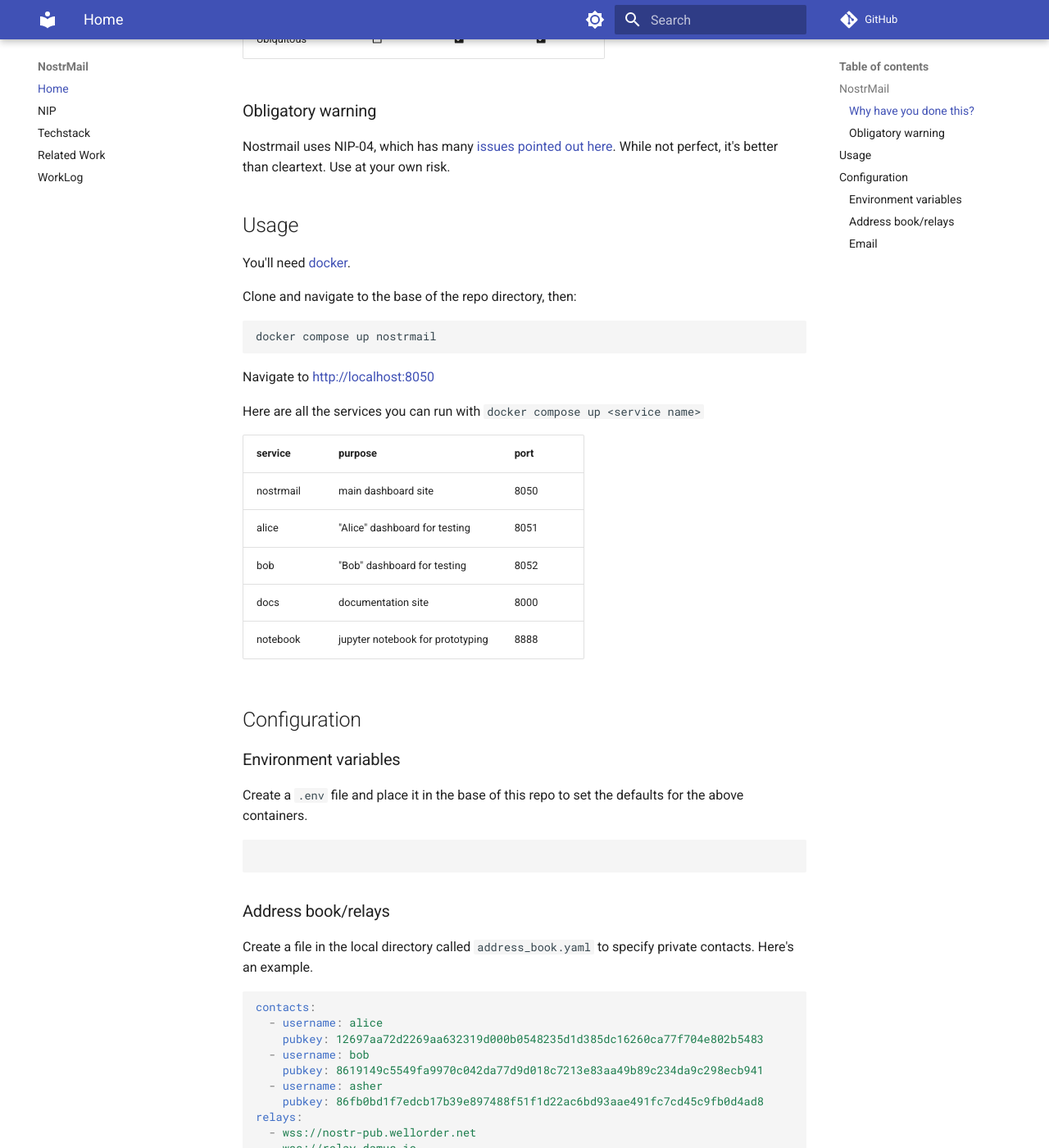
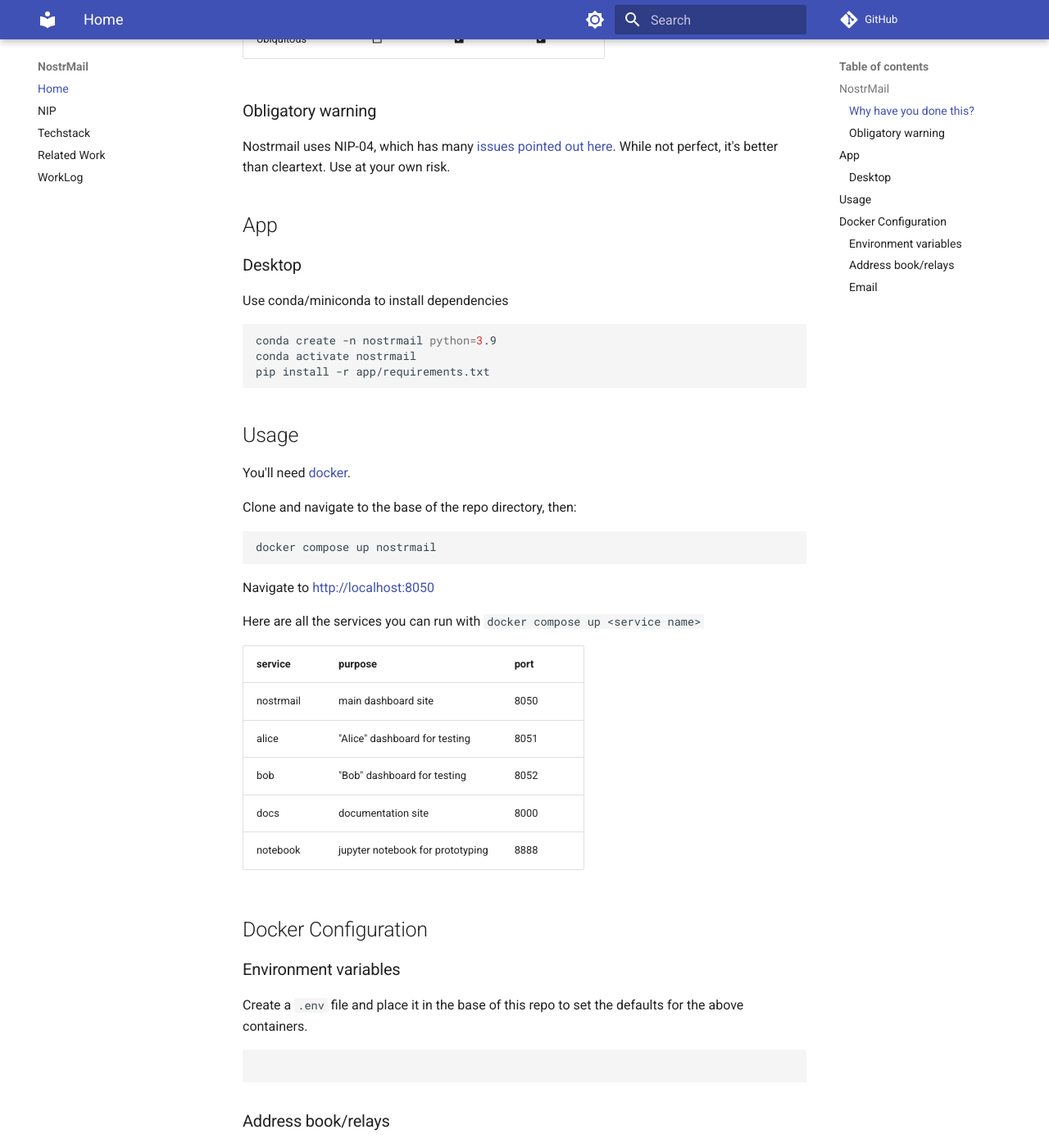
Before and after one commit to asherp/nostr-mail, an MkDocs documentation site: the page built from docs/README.md, in a window 1280 px wide and 1400 px high, scrolled down 872 px. Shown: the whole window at 82% size. Built offline with MkDocs 1.6.1 and Material for MkDocs 9.7.7, drawn with Linux system fonts in a browser that asks for light colours; comment, search, counter and statistics services are not loaded.

Commit message:
nostr dependencies

````diff
--- a/README.md
+++ b/README.md
@@ -27,6 +27,21 @@
 
 Nostrmail uses NIP-04, which has many [issues pointed out here](https://github.com/nostr-protocol/nips/issues/107). While not perfect, it's better than cleartext. Use at your own risk.
 
+## App
+
+### Desktop
+
+Use conda/miniconda to install dependencies
+
+```sh
+conda create -n nostrmail python=3.9
+conda activate nostrmail
+pip install -r app/requirements.txt
+```
+
+
+
+
 ## Usage
 
 You'll need [docker](https://docs.docker.com/desktop/).
@@ -49,7 +64,8 @@
 | docs    | documentation site | 8000 |
 | notebook | jupyter notebook for prototyping | 8888 |
 
-## Configuration
+
+## Docker Configuration
 
 ### Environment variables
 
````
Also changed, not shown: WorkLog.md (+1 -0 lines), 3 other files.
